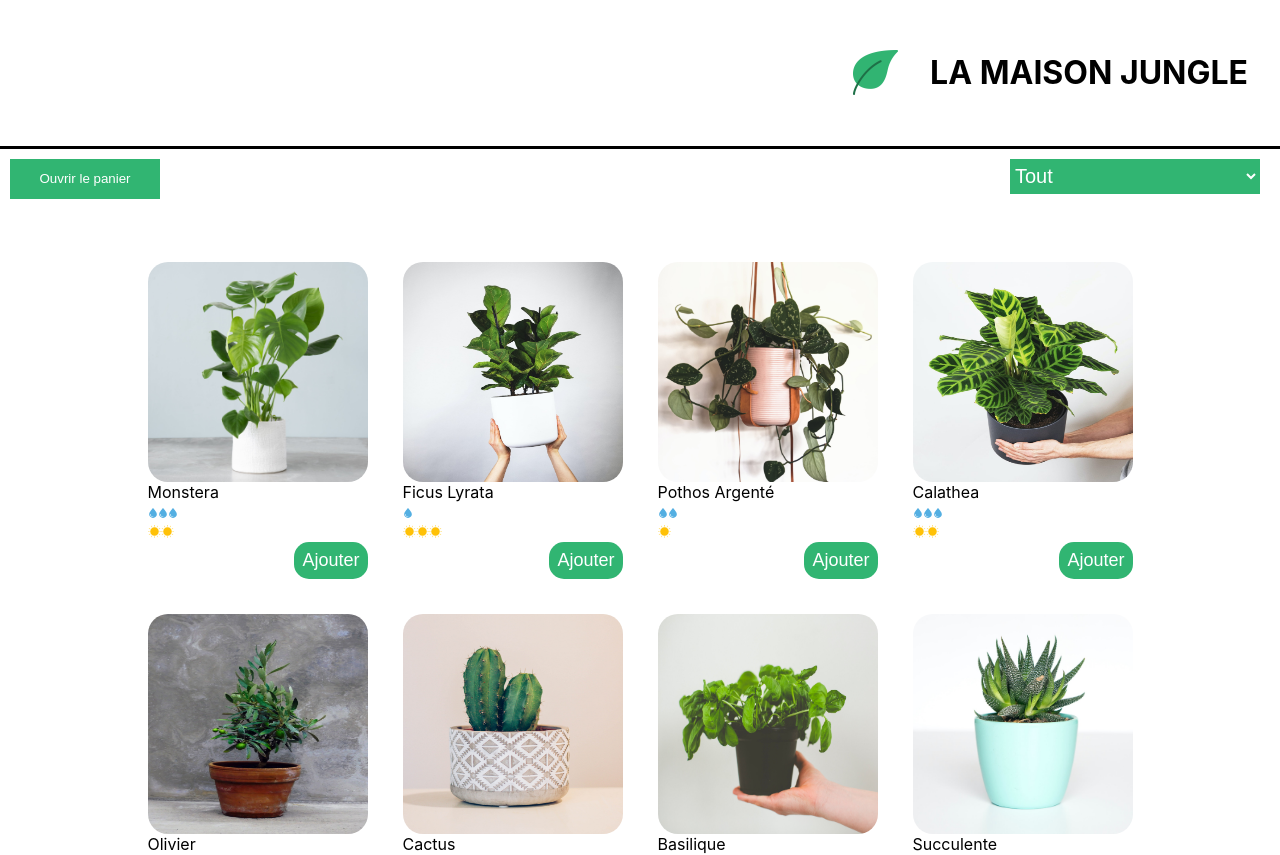
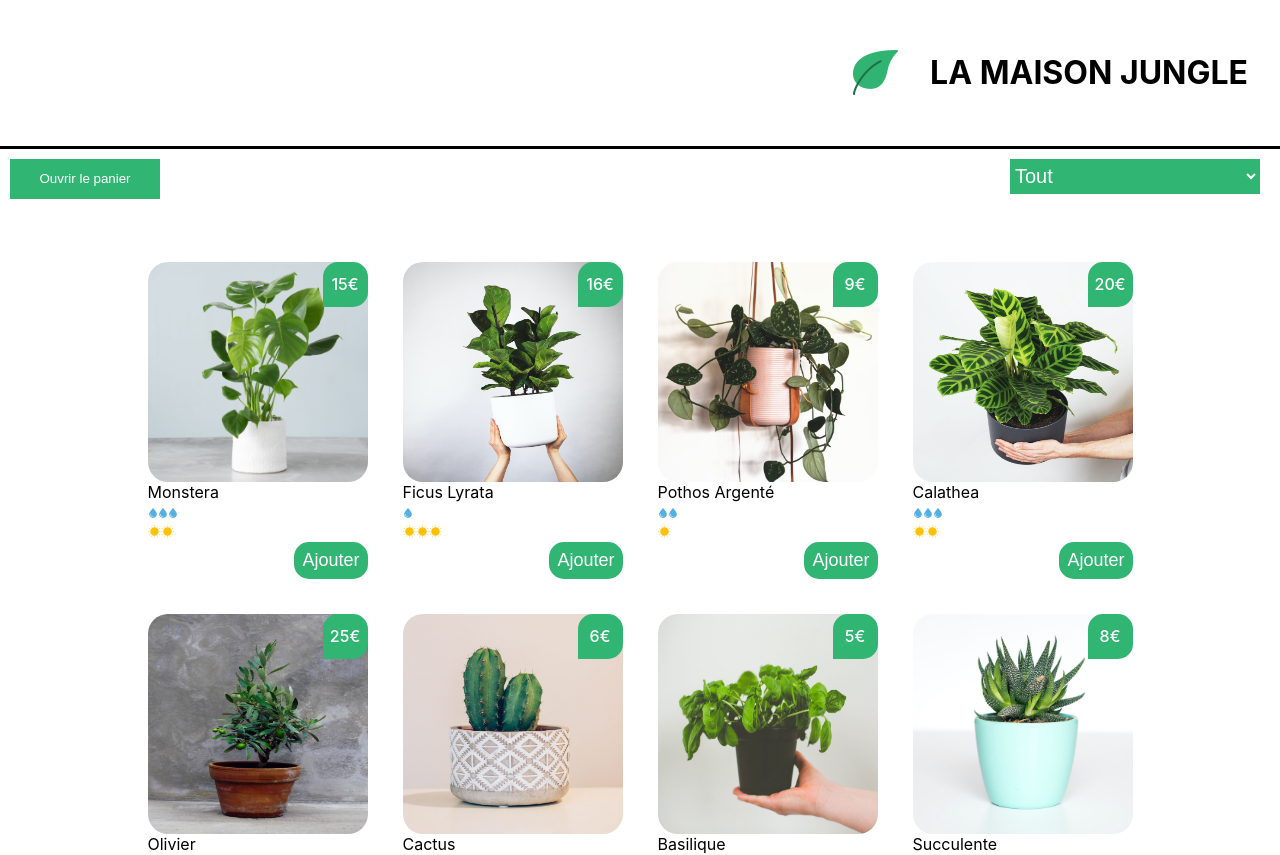
Before and after one commit to nRayen/React-OC, a React (Vite) app: page / in a window 1280 px wide. Shown: the top 855 px of the page. Built offline with nearby package versions, Linux system fonts and the light colour scheme.

Commit message:
Added price label on plants card

```diff
--- a/src/components/PlantItem.jsx
+++ b/src/components/PlantItem.jsx
@@ -8,6 +8,7 @@ export function PlantItem({ name , cover , id , light , water, price, cart, upda
   return (
     <li className='lmj-plant-item'>
         <img src={cover} alt={`cover ${name}`} className='lmj-plant-item-cover' />
+        <span className="price">{price}€</span>
         {name}
         <div>
             <CareScale careType={'water'} scaleValue={water}/>
--- a/src/styles/plantItem.css
+++ b/src/styles/plantItem.css
@@ -11,6 +11,24 @@
 	justify-content: center;
 	flex-direction: column;
 	text-transform: capitalize;
+	position: relative;
+}
+
+.lmj-plant-item .price {
+	display: block;
+	background-color: #31b572;
+	color: white;
+
+	position: absolute;
+	top: 0;
+	right: 0;
+	width: 45px;
+	height: 45px;
+	display: flex;
+	justify-content: center;
+	align-items: center;
+	font-weight: 500;
+	border-radius: 15px 15px 15px 0;
 }
 
 .lmj-plant-item button {
```
